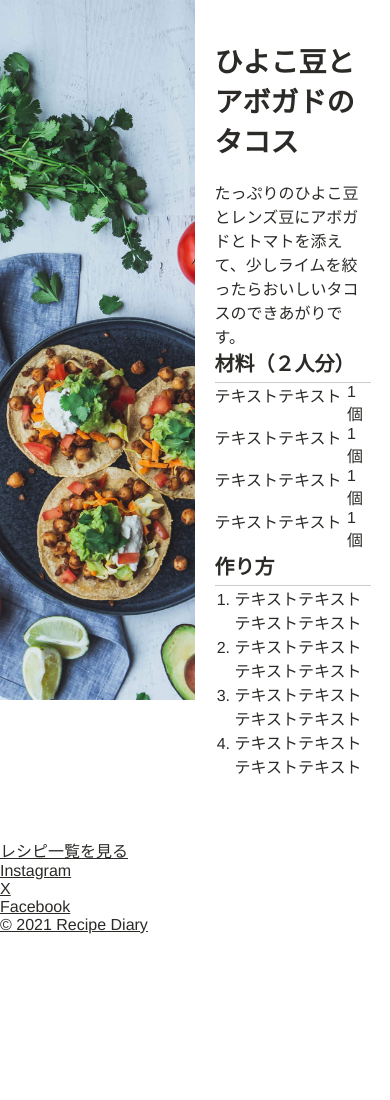
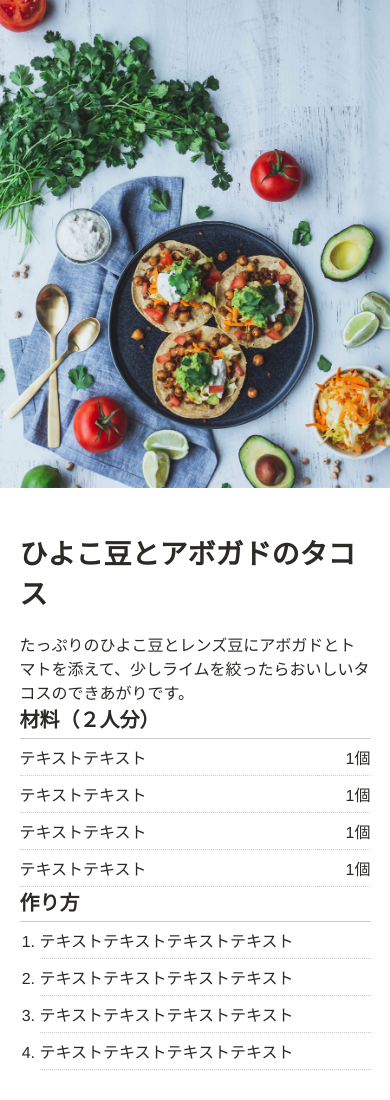
Before and after one commit to Yokereba/codejump, a plain HTML site: page 003-recipe/index2.html in a window 390 px wide. Shown: the top 1100 px of the page. Before the commit the page ends 934 px from the top, so only its background shows below. Drawn offline with Linux system fonts and the light colour scheme.

Commit message:
Add files via upload

```diff
--- a/003-recipe/style2.css
+++ b/003-recipe/style2.css
@@ -66,64 +66,69 @@ ul {
 
 .flex .recipe .zairyo-list dt {
     width:85%;
+    border-bottom: dotted 1px #ccc;
+    padding: 6px 0;
 }
 
 .flex .recipe .zairyo-list dd {
     width: 15%;
+    border-bottom: dotted 1px #ccc;
+    padding: 6px 0;
+    text-align: right;
 }
 
 .flex .recipe .step-list li{
-    margin-left: 20px;
+  border-bottom: dotted 1px #ccc;
+  padding: 6px 0;
+  margin-left: 20px;
 }
-/* li {
-  list-style: none;
-} */
-/* .site-title {
-  width: 120px;
-  line-height: 1px;
-  padding: 10px 0;
-} */
-/* .site-title a {
-  display: block;
-} */
-/* .section-title {
-  display: inline-block;
-  font-size: 2rem;
-  text-align: center;
-  margin-bottom: 60px;
-  border-bottom: solid 1px #383e45;
-} */
-/* .content-title {
-  font-size: 1rem;
-  margin: 10px 0;
-} */
-/* .wrapper {
-  max-width: 960px;
-  margin: 0 auto 100px auto;
-  padding: 0 4%;
-  text-align: center;
-} */
-
-
 
 
 @media screen and (max-width: 600px) {
-  /* #mainvisual {
-      height: calc(100vh-60px);
-  } */
+  .flex {
+    flex-direction: column;
+  }
 
-  /* #about .content {
-      flex-direction: column;
-  } */
-  /* #about img {
-      margin: 0 auto 10px auto;
-  } */
-  /* #bicycle ul {
-      flex-direction: column;
-  }  */
+  .flex .image{
+    width: 100%;
+  }
 
-  /* #bicycle li {
-      width: 100%;
-      margin-bottom: 30px;
-  }  */
+  .flex .image img {
+    height: auto;
+  }
+
+  .flex .recipe {
+    width: 100%;
+  }
+
+
 }
+
+.btn {
+  text-align: center;
+  margin-bottom: 80px;
+}
+
+.btn a {
+  display: inline-block;
+  border: solid 1px #2b2a27;
+  text-decoration: none;
+  font-size: 0.875rem;
+  padding: 18px 60px;
+
+}
+#footer {
+  text-align: center;
+  font-size: 0.75rem;
+  padding: 20px;
+}
+
+#footer .sns {
+  display: flex;
+  justify-content: center;
+  margin-bottom: 20px;
+}
+
+#footer .sns li{
+  margin: 0 10px;
+}
```
